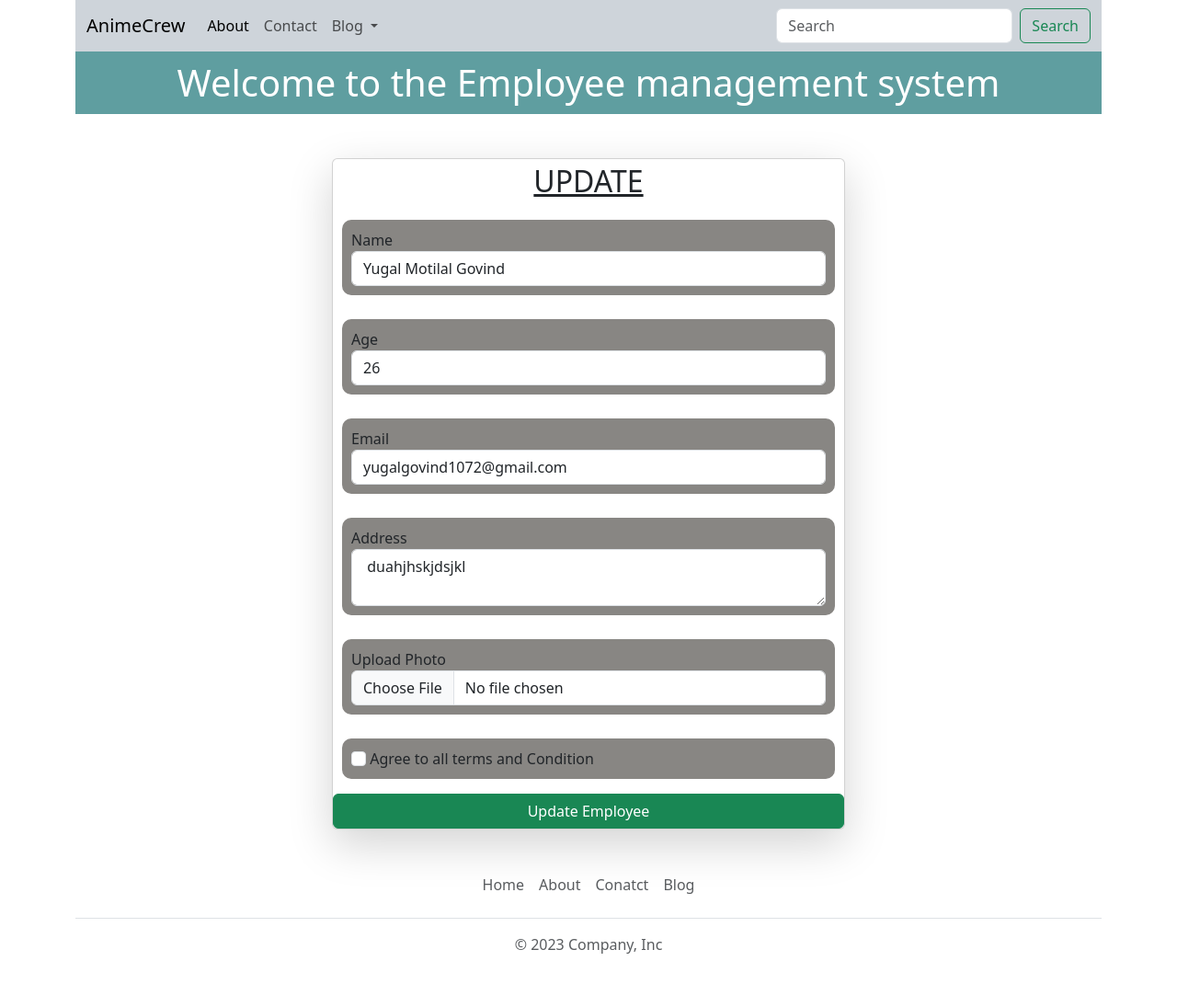
After one commit to Yugal1072/Employees-Management-System-with-Bootstrap-UI, a Django app: page /update/3/ in a window 1280 px wide. The commit adds this page. Shown: the whole page at 92% size. Run offline with Django 4.2, Linux system fonts and the light colour scheme; data comes from the database, SQL or seed files in the repository; both versions use the stored data as it was after the commit.

Commit message:
CRUD OPERATION - Edit functionality working

```diff
--- /dev/null
+++ b/hello/app1/templates/update.html
@@ -0,0 +1,59 @@
+{% extends 'base.html' %}
+
+{% block start %}
+
+<style>
+  .form-group{
+    margin: 10px;
+    padding: 10px;
+    background-color: rgb(136, 134, 131);
+    border-radius: 10px;
+
+  }
+
+</style>
+<div class="container">
+
+    <h1 style="text-align: center; background-color: cadetblue; color: white; padding: 10px;">Welcome to the Employee management system</h1>
+
+</div>
+    <div class="container   mt-5">
+      <!-- FORM -->
+      <form class=" col-6 mx-auto card  shadow-lg" method="post" enctype="multipart/form-data">
+        {% csrf_token %}
+        <h2 style="text-align: center; text-decoration: underline; padding: 5px;">UPDATE </h2>
+
+
+        <div class="form-group mb-3">
+          <label name="" for="exampleInput">Name</label>
+          <input name="name" type="text"  value="{{employees.name}}" required class="form-control"  >
+        </div>
+
+        <div class="form-group mb-3">
+          <label name="" for="exampleInput">Age</label>
+          <input name="age" type="number" value="{{employees.age}}" required  class="form-control"  >
+
+        </div>
+        <div class="form-group mb-3">
+          <label name="" for="exampleInput">Email</label>
+          <input name="email" type="email" value="{{employees.email}}"  required class="form-control"  >
+        </div>
+        <div class="form-group mb-3">
+          <label name="" for="exampleInput">Address</label>
+          <textarea class="form-control" value="" name="address">{{employees.address}}</textarea>
+
+        </div>
+        <div class="form-group mb-3">
+          <label name="" for="exampleInput">Upload Photo</label>
+          <input name="photo" type="file" value="{{employees.photo}}" class="form-control" >
+        </div>
+        <div class="form-group mb-3">
+          <input name="check" type="checkbox" required class="form-check-input">
+          <label name="" class="form-check-label" for="exampleCheck1">Agree to all terms and Condition</label>
+        </div>
+        <button type="submit" class="btn btn-success">Update Employee</button>
+      </form>
+    </div>
+
+
+{% endblock %}
--- a/hello/app1/views.py
+++ b/hello/app1/views.py
@@ -35,6 +35,32 @@ def delete(request,id):
     queryset.delete()
     return redirect("/")
 
+def update(request,id):
+
+    queryset = Employees.objects.get(id = id)
+    if request.method == "POST":
+        data = request.POST
+
+        name = data.get("name")
+        age = data.get("age")
+        email = data.get("email")
+        address = data.get("address")
+        photo = request.FILES.get('photo')
+
+        queryset.name = name
+        queryset.age = age
+        queryset.email = email
+        queryset.address = address
+
+        if photo:
+           queryset.photo = photo
+
+        queryset.save()
+        return redirect("/")
+
+    context = {'employees': queryset}
+    return render(request,"update.html", context)
+
 def about(request):
     context = {'page': "About"}
     return render(request, 'about.html', context)
--- a/hello/hello/settings.py
+++ b/hello/hello/settings.py
@@ -122,8 +122,6 @@ USE_TZ = True
 # https://docs.djangoproject.com/en/4.1/howto/static-files/
 import os
 
-
-
 STATIC_URL = '/static/'
 STATIC_ROOT = os.path.join(BASE_DIR,"staticfiles")
 
--- a/hello/hello/urls.py
+++ b/hello/hello/urls.py
@@ -25,6 +25,7 @@ urlpatterns = [
     path('admin/', admin.site.urls),
     path('',home, name='home'),
     path('delete/<id>/',delete, name='delete'), #That id is a dynamic route
+    path('update/<id>/',update, name='update'), #That id is a dynamic route
     path('about/',about, name='about'),
     path('contact/',contact, name='contact'),
     path('blog/',blog, name='blog'),
```
Also changed, not shown: hello/app1/templates/index.html (+9 -4 lines), hello/app1/static/images/10.jpeg (deleted), hello/app1/static/images/11.jpg (deleted), hello/app1/static/images/12.jpg (deleted), hello/app1/static/images/2.jpg (deleted), hello/app1/static/images/6.jpg (deleted), hello/app1/static/images/7.jpg (deleted), hello/db.sqlite3, hello/public/static/photos/ChickenGrapesFennel_HEROv2_12175.webp (added), 3 other files.
